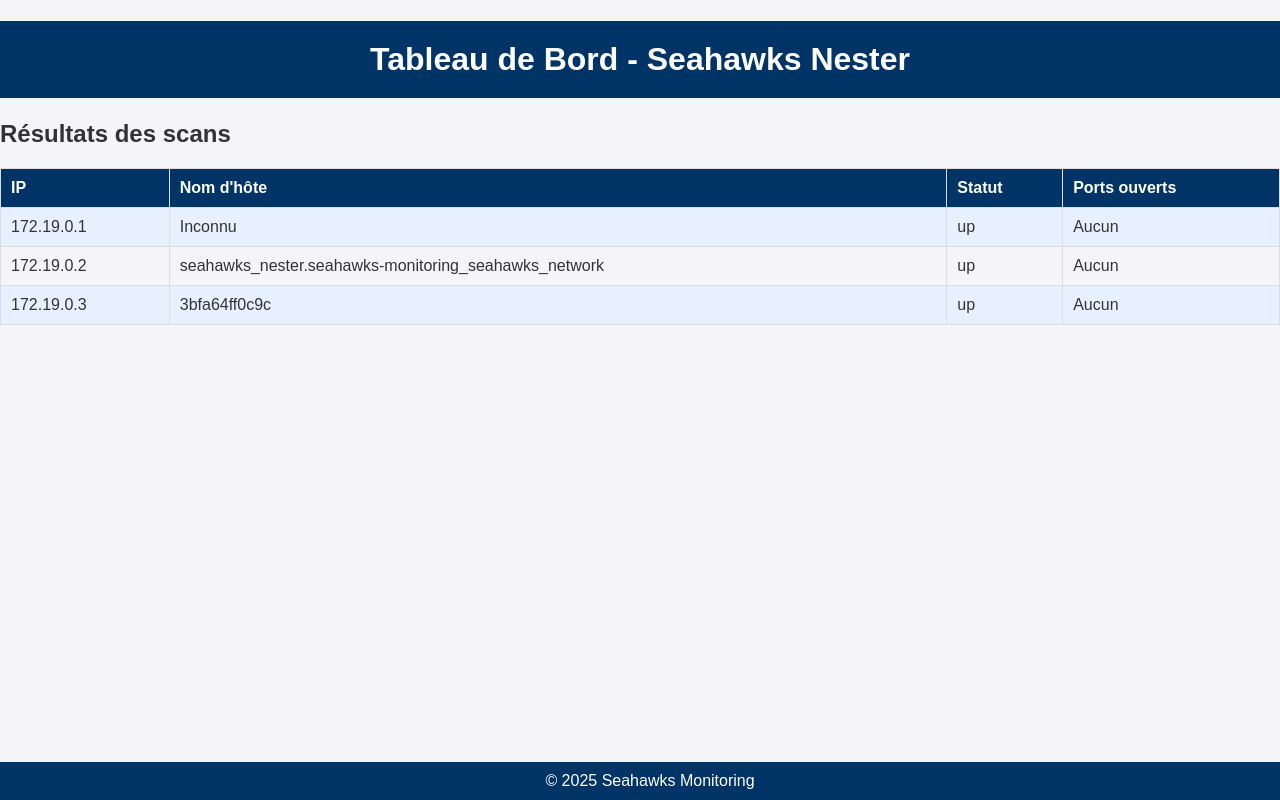
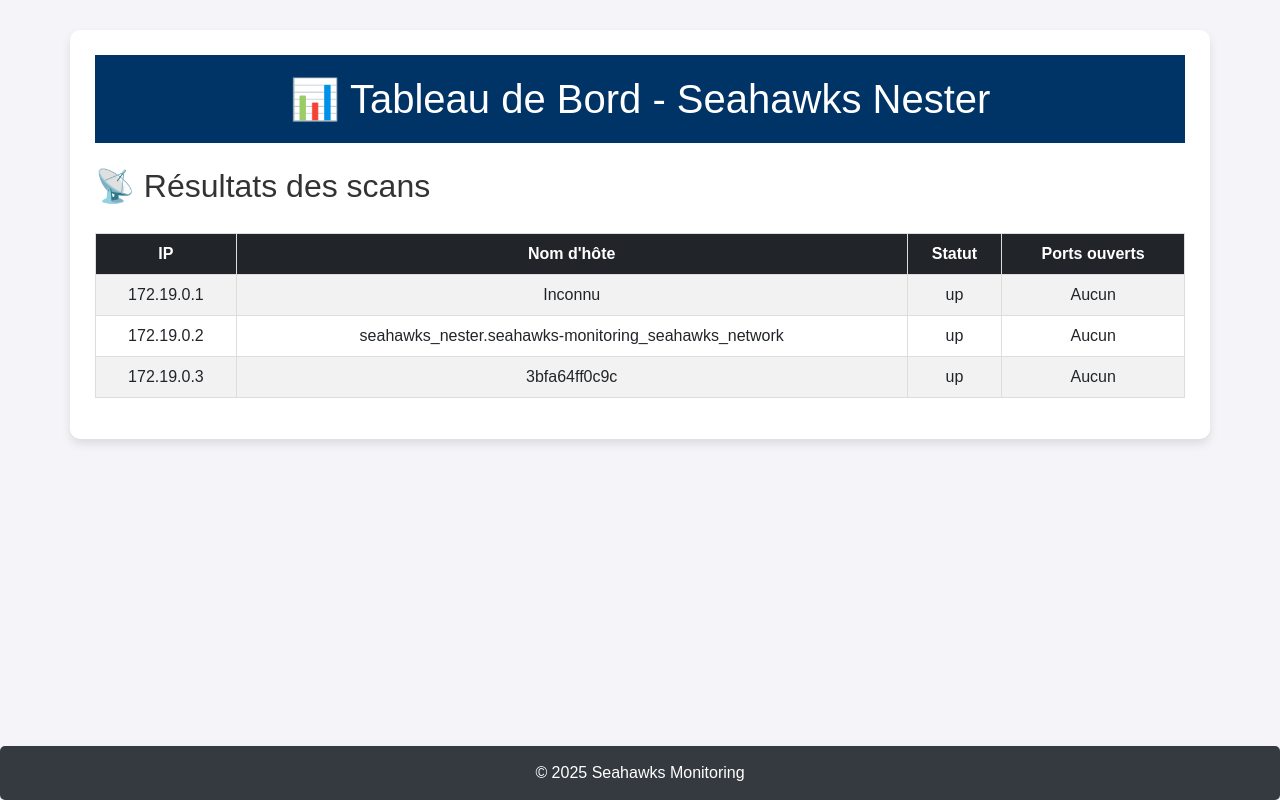
Before and after one commit to fbyuji/MSPR-1, a Flask app: page / in a window 1280 px wide. Run offline with Flask 3, Linux system fonts and the light colour scheme.

Commit message:
Frontend Nester validé

```diff
--- a/Seahawks-Monitoring/seahawks_nester/templates/dashboard.html
+++ b/Seahawks-Monitoring/seahawks_nester/templates/dashboard.html
@@ -4,21 +4,64 @@
     <meta charset="UTF-8">
     <meta name="viewport" content="width=device-width, initial-scale=1.0">
     <title>Seahawks Nester - Tableau de bord</title>
+
+    <!-- Bootstrap CSS -->
+    <link rel="stylesheet" href="https://cdn.jsdelivr.net/npm/bootstrap@5.3.0/dist/css/bootstrap.min.css">
     <link rel="stylesheet" type="text/css" href="{{ url_for('static', filename='style.css') }}">
+
+    <style>
+        body {
+            background-color: #f4f4f9;
+        }
+        .container {
+            margin-top: 30px;
+            background: white;
+            padding: 25px;
+            border-radius: 10px;
+            box-shadow: 0 5px 10px rgba(0, 0, 0, 0.1);
+        }
+        footer {
+            margin-top: 30px;
+            padding: 15px;
+            background-color: #343a40;
+            color: white;
+            text-align: center;
+            border-radius: 5px;
+        }
+        .table th, .table td {
+            text-align: center;
+        }
+    </style>
 </head>
 <body>
-    <h1>Tableau de Bord - Seahawks Nester</h1>
 
-    <h2>Résultats des scans</h2>
+    <div class="container">
+        <h1 class="text-center mb-4">📊 Tableau de Bord - Seahawks Nester</h1>
+
+        <h2>📡 Résultats des scans</h2>
 
         {% if scans %}
-        <table>
+            {% if scans|length > 7 %}
+            <div class="mb-3">
+                <label for="entriesPerPage" class="form-label">Afficher :</label>
+                <select id="entriesPerPage" class="form-select" onchange="updateTable()">
+                    <option value="5">5</option>
+                    <option value="10" selected>10</option>
+                </select> entrées
+            </div>
+            {% endif %}
+
+            <div class="table-responsive">
+                <table class="table table-striped table-hover">
+                    <thead class="table-dark">
                         <tr>
                             <th>IP</th>
                             <th>Nom d'hôte</th>
                             <th>Statut</th>
                             <th>Ports ouverts</th>
                         </tr>
+                    </thead>
+                    <tbody id="scanTableBody">
                         {% for scan in scans %}
                         <tr>
                             <td>{{ scan.ip if scan.ip else "Non défini" }}</td>
@@ -27,13 +70,77 @@
                             <td>{{ ", ".join(scan.open_ports) if scan.open_ports else "Aucun port ouvert" }}</td>
                         </tr>
                         {% endfor %}
+                    </tbody>
                 </table>
+            </div>
+
+            {% if scans|length > 7 %}
+            <nav id="paginationWrapper">
+                <ul class="pagination justify-content-center">
+                    <li class="page-item"><a class="page-link" href="#" id="prevPage">Précédent</a></li>
+                    <li class="page-item"><a class="page-link" href="#" id="nextPage">Suivant</a></li>
+                </ul>
+            </nav>
+            {% endif %}
         {% else %}
-        <p>Aucun scan enregistré pour le moment.</p>
+            <p class="text-muted">Aucun scan enregistré pour le moment.</p>
         {% endif %}
+    </div>
 
+    <footer>
+        © 2025 Seahawks Monitoring
+    </footer>
 
+    <!-- Bootstrap JS -->
+    <script src="https://cdn.jsdelivr.net/npm/bootstrap@5.3.0/dist/js/bootstrap.bundle.min.js"></script>
 
-    <footer>© 2025 Seahawks Monitoring</footer>
+    <!-- Pagination Script -->
+    <script>
+        document.addEventListener("DOMContentLoaded", function () {
+            const tableBody = document.getElementById("scanTableBody");
+            if (!tableBody) return;
+
+            const rows = Array.from(tableBody.getElementsByTagName("tr"));
+            if (rows.length <= 7) return; // pas de pagination nécessaire
+
+            let currentPage = 1;
+            let entriesPerPage = 10;
+            const prevPageBtn = document.getElementById("prevPage");
+            const nextPageBtn = document.getElementById("nextPage");
+            const entriesSelect = document.getElementById("entriesPerPage");
+
+            function updateTable() {
+                entriesPerPage = parseInt(entriesSelect.value);
+                showPage(1);
+            }
+
+            function showPage(page) {
+                currentPage = page;
+                const start = (currentPage - 1) * entriesPerPage;
+                const end = start + entriesPerPage;
+
+                rows.forEach((row, index) => {
+                    row.style.display = index >= start && index < end ? "table-row" : "none";
+                });
+
+                prevPageBtn.parentElement.classList.toggle("disabled", currentPage === 1);
+                nextPageBtn.parentElement.classList.toggle("disabled", end >= rows.length);
+            }
+
+            prevPageBtn.addEventListener("click", function (e) {
+                e.preventDefault();
+                if (currentPage > 1) showPage(currentPage - 1);
+            });
+
+            nextPageBtn.addEventListener("click", function (e) {
+                e.preventDefault();
+                if ((currentPage * entriesPerPage) < rows.length) showPage(currentPage + 1);
+            });
+
+            entriesSelect.addEventListener("change", updateTable);
+            updateTable();
+        });
+    </script>
+
 </body>
 </html>
```
Lines whose indentation alone changed are shown as unchanged.
